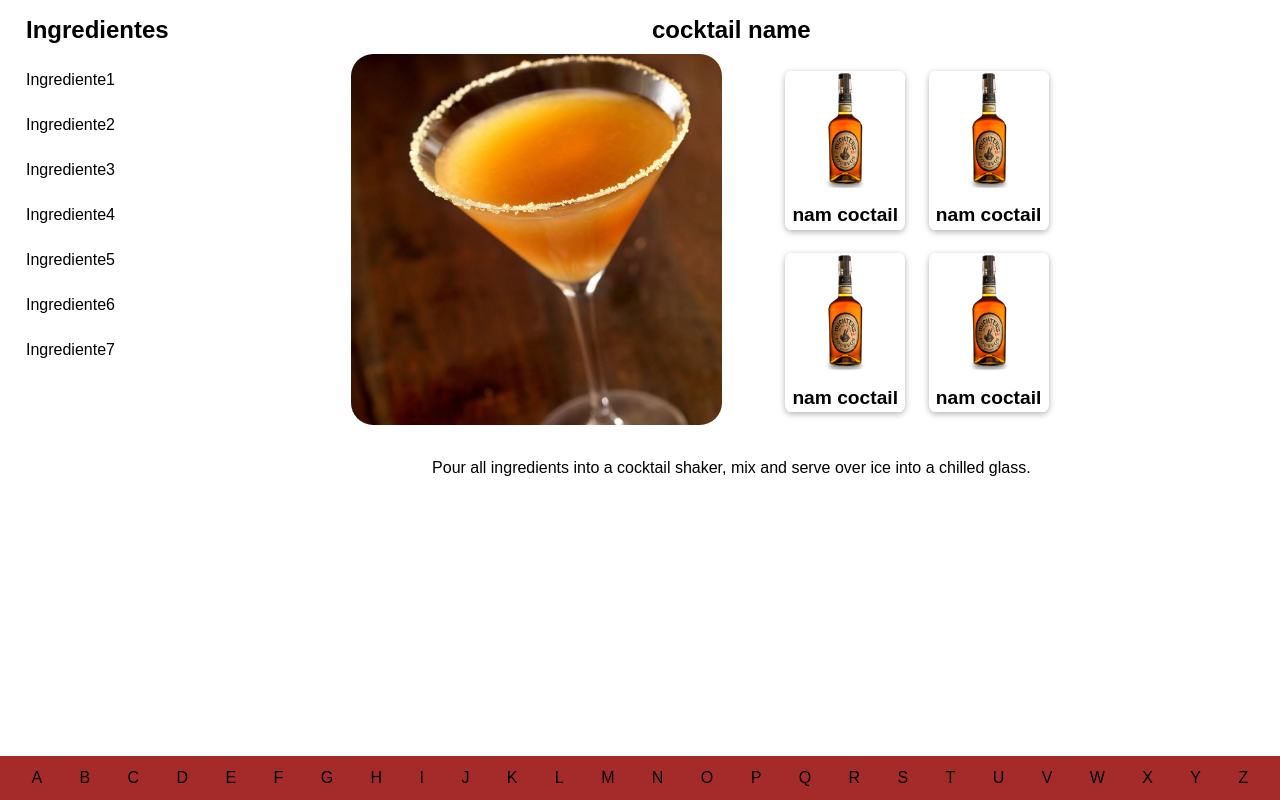
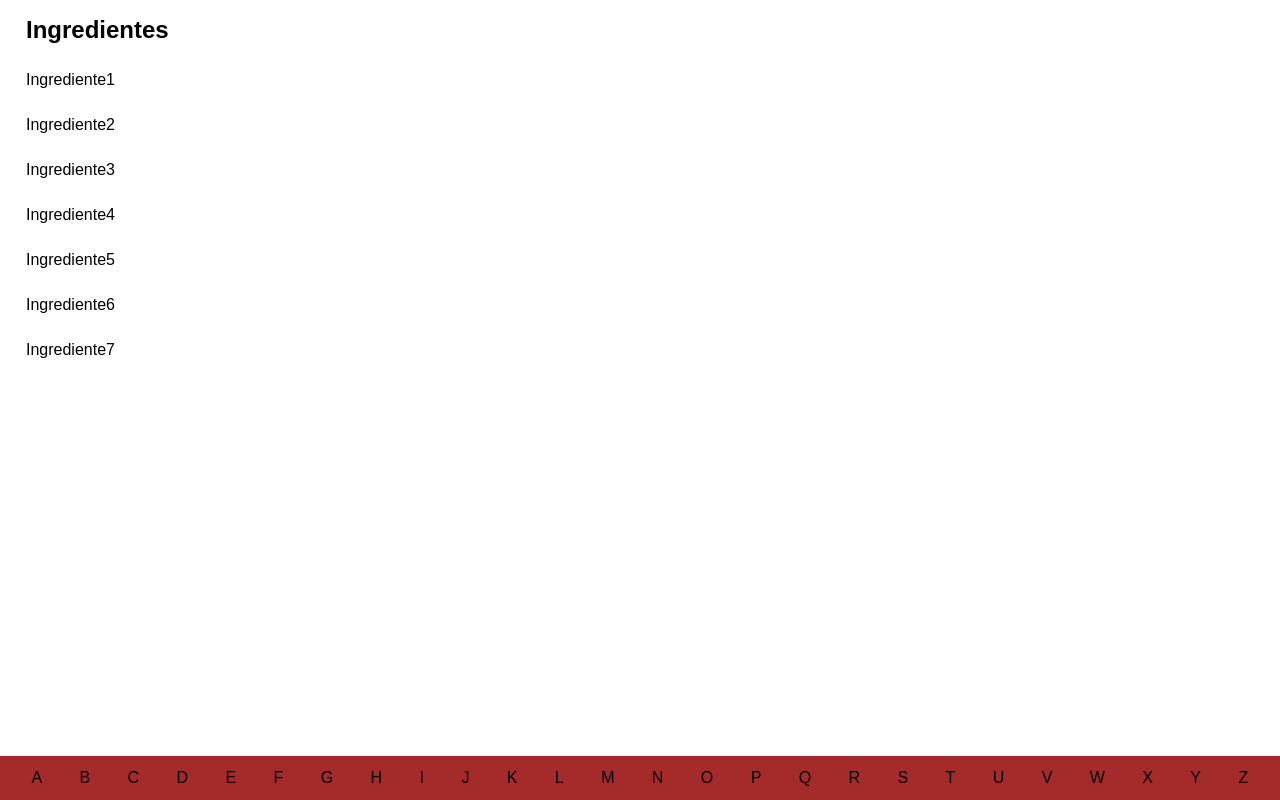
Before and after one commit to JohannTafur/CocktailAPIFinalProject, a plain HTML site: page html/index.html in a window 1280 px wide. Drawn offline with Linux system fonts and the light colour scheme; no server answers.

Commit message:
move target from HTML to js and change it

```diff
--- a/html/index.html
+++ b/html/index.html
@@ -25,34 +25,6 @@
 
         <div>
             <div id="cocktail">
-                <h1>cocktail name</h1>
-
-                <div id="cocktailInformation">
-                    <div id="principalCoctail">
-                        <img src="../img/2x8thr1504816928.jpg" alt="">
-                    </div>
-                    <div id="cocktailIngredients">
-                        <div>
-                            <img src="../img/Bourbon-Medium.png" alt="">
-                            <p>nam coctail</p>
-                        </div>
-                        <div>
-                            <img src="../img/Bourbon-Medium.png" alt="">
-                            <p>nam coctail</p>
-                        </div>
-                        <div>
-                            <img src="../img/Bourbon-Medium.png" alt="">
-                            <p>nam coctail</p>
-                        </div>
-                        <div>
-                            <img src="../img/Bourbon-Medium.png" alt="">
-                            <p>nam coctail</p>
-                        </div>
-                    </div>
-                </div>
-                <P>
-                    Pour all ingredients into a cocktail shaker, mix and serve over ice into a chilled glass.
-                </P>
 
             </div>
 
--- a/js/createAlphabet.js
+++ b/js/createAlphabet.js
@@ -4,7 +4,7 @@ export const alphabetCreate = () => {
 
     const contentElement = document.querySelector('#content');
 
-    for (let i = 65; i <= 90; i++) {
+    for (let i = 65; i <= 90; i+=1) {
 
         const letterElement = document.createElement('li');
         letterElement.classList.add('alphabetContent');
```
Also changed, not shown: js/cocktailInformation.js (added, +48 -0 lines).
